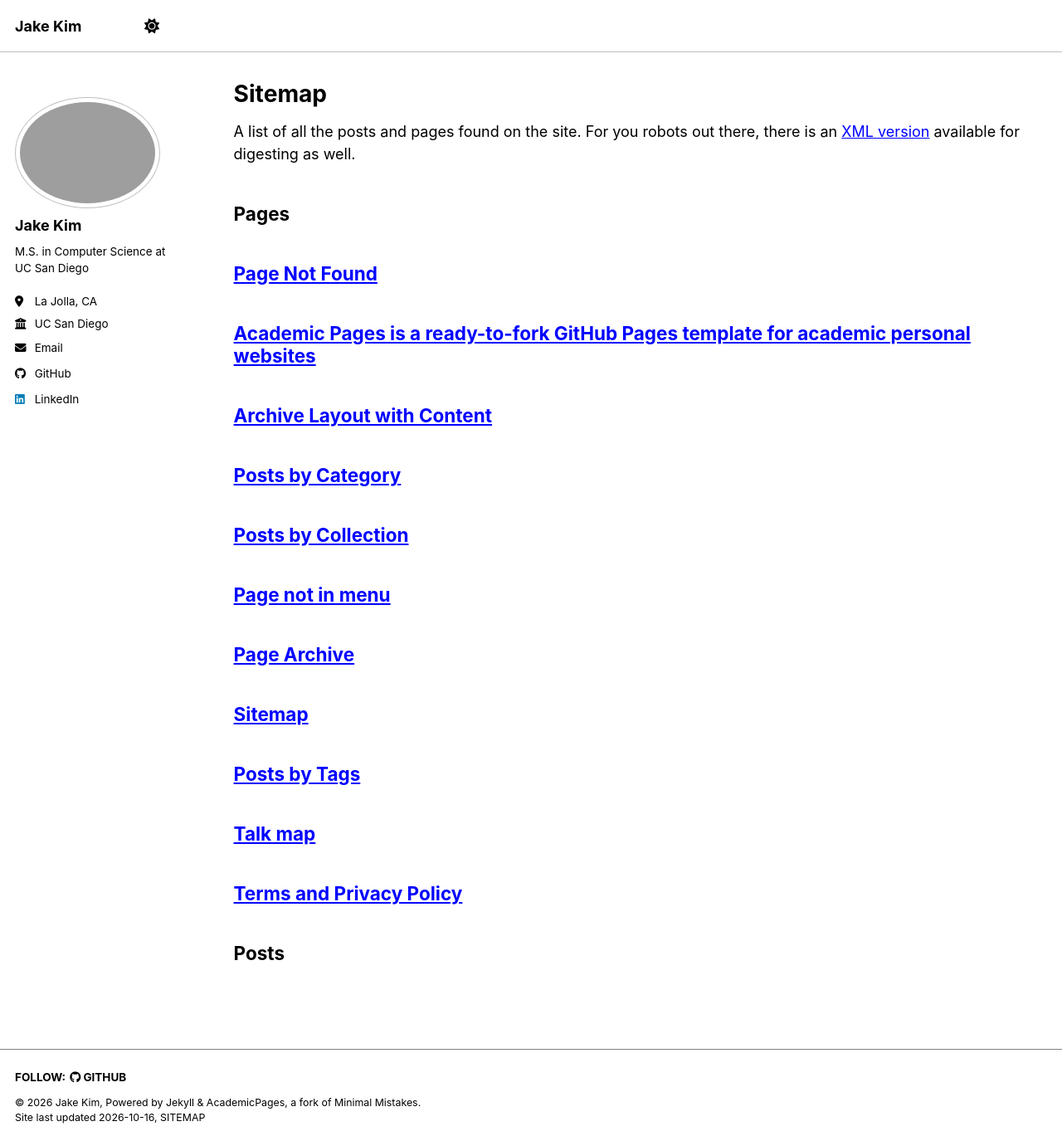
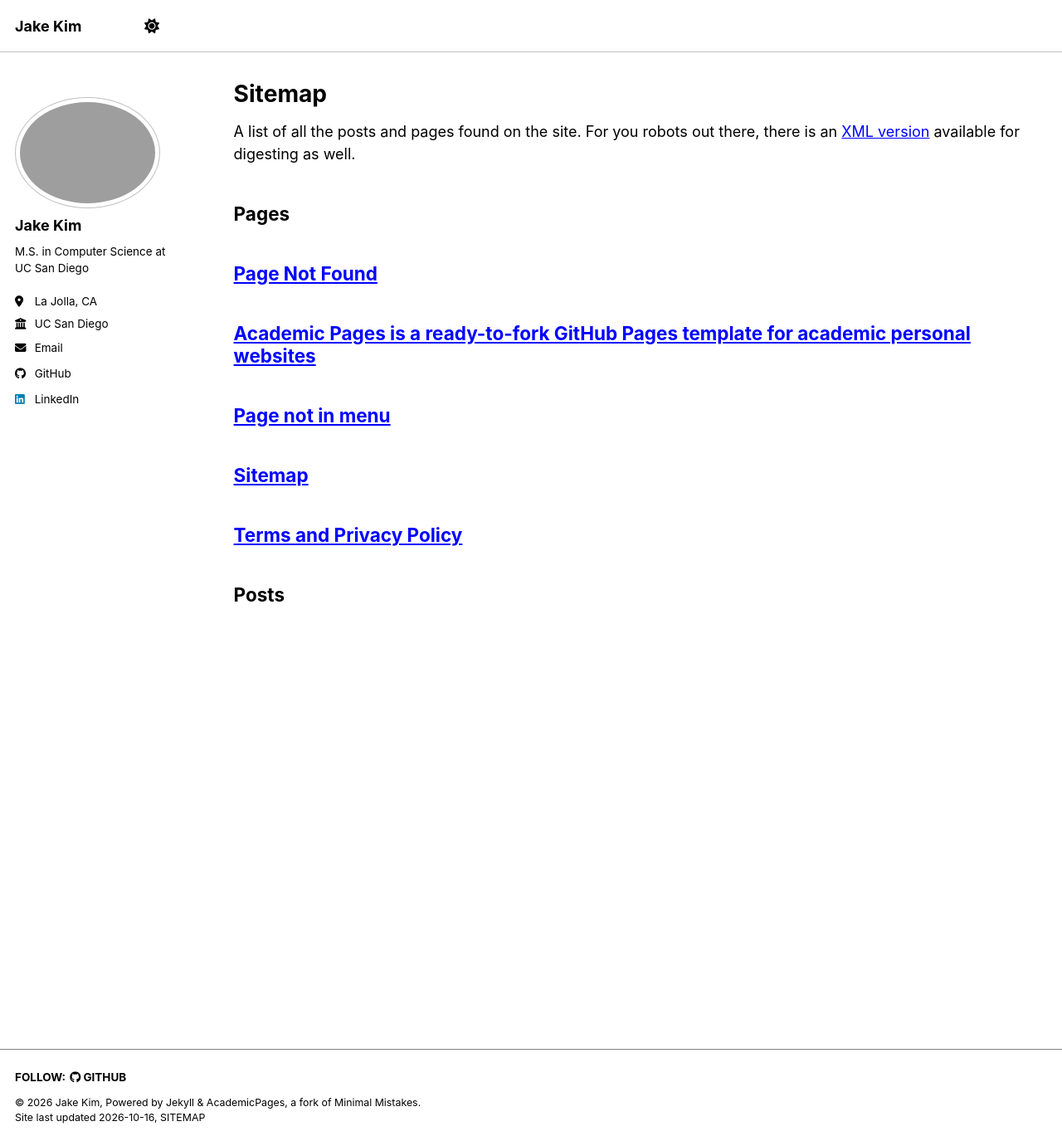
Before and after one commit to jakecreate/jakecreate.github.io, a Jekyll site: the page built from _pages/sitemap.md, in a window 1280 px wide and 1375 px high. Shown: the whole window at 83% size. Built offline with Jekyll 4.4.1, drawn with Linux system fonts in a browser that asks for light colours; a style sheet for code colours, icons or effects is not loaded; part of the change alters nothing that is shown.

Commit message:
fix error

```diff
--- a/_config.yml
+++ b/_config.yml
@@ -144,7 +144,12 @@ exclude:
   - tmp
   - vendor
   # Excluded unused template sections:
+  # Excluded unused template sections:
   - _posts
+  - _teaching
+  - _publications
+  - _portfolio
+  - _talks
   - _pages/cv.md
   - _pages/cv-json.md
   - _pages/markdown.md
@@ -153,6 +158,12 @@ exclude:
   - _pages/talks.html
   - _pages/teaching.html
   - _pages/portfolio.html
+  - _pages/talkmap.html
+  - _pages/archive-layout-with-content.md
+  - _pages/category-archive.html
+  - _pages/collection-archive.html
+  - _pages/page-archive.html
+  - _pages/tag-archive.html
 
 keep_files:
   - .git
@@ -179,19 +190,19 @@ kramdown:
   enable_coderay: false
 
 # Collections (Set output: false so Jekyll doesn't generate pages for these)
-collections:
-  teaching:
-    output: false
-    permalink: /:collection/:path/
-  publications:
-    output: false
-    permalink: /:collection/:path/
-  portfolio:
-    output: false
-    permalink: /:collection/:path/
-  talks:
-    output: false
-    permalink: /:collection/:path/
+# collections:
+#   teaching:
+#     output: false
+#     permalink: /:collection/:path/
+#   publications:
+#     output: false
+#     permalink: /:collection/:path/
+#   portfolio:
+#     output: false
+#     permalink: /:collection/:path/
+#   talks:
+#     output: false
+#     permalink: /:collection/:path/
 
 # Defaults
 defaults:
```
